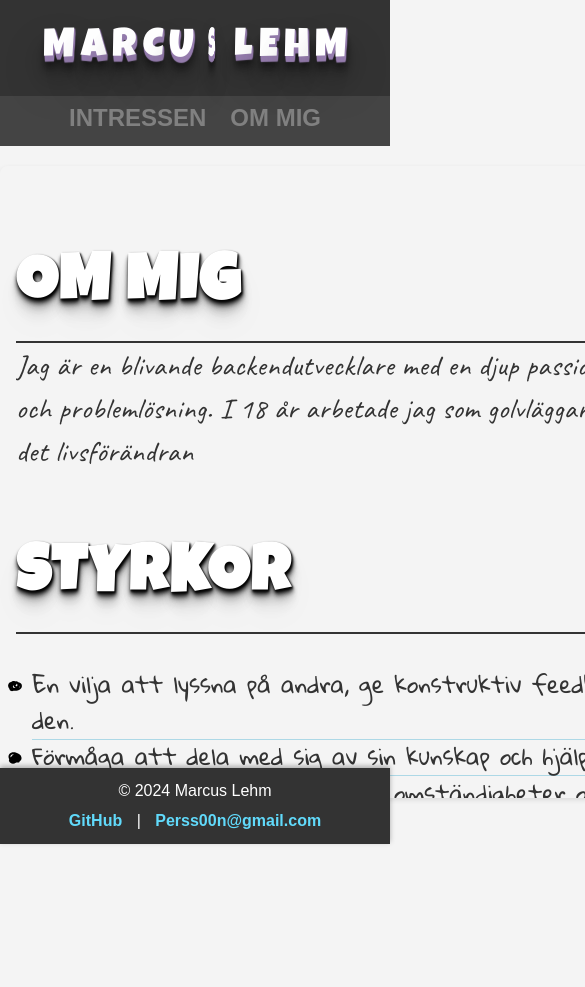
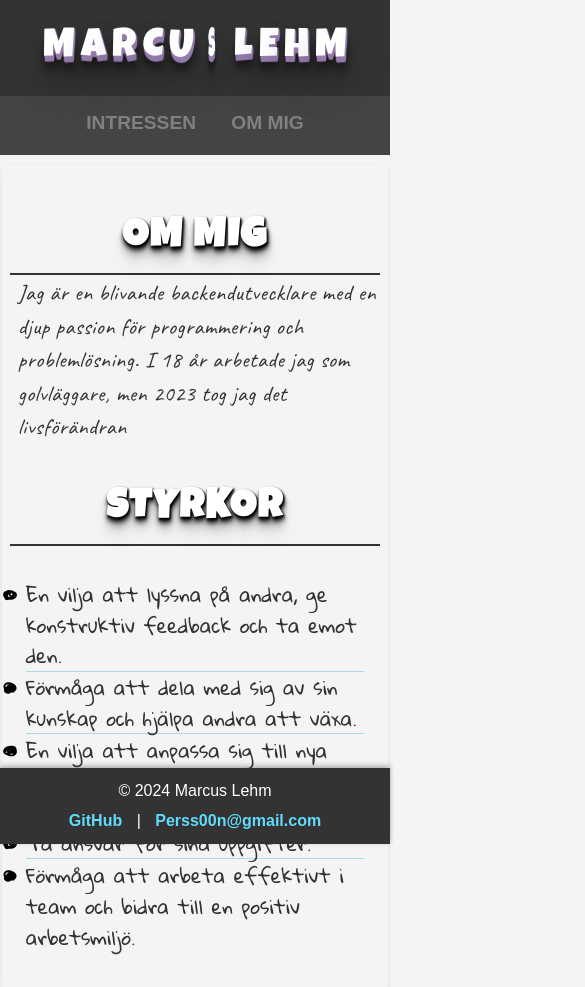
Before and after one commit to Perss00n/HTML-CSS-School-Project, a plain HTML site: page about.html in a window 390 px wide. Shown: the top 987 px of the page, 585 px wide, since content can reach past the window. Before the commit the page ends 844 px from the top, so only its background shows below. Drawn offline with Linux system fonts and the light colour scheme.

Commit message:
Justeringar och optimeringar för mindre skärmar

```diff
--- a/styles.css
+++ b/styles.css
@@ -48,6 +48,9 @@ nav {
   padding: 0;
   margin: 0;
   display: flex;
+  flex-direction: row;
+  justify-content: space-between;
+  align-items: center;
   font: bold 1.5rem sans-serif;
   text-transform: uppercase;
 }
@@ -294,3 +297,41 @@ section p, section ul {
     transform: rotateY(360deg)
   }
 }
+
+
+/* Justeringar för mindre skärmar */
+@media (max-width: 768px) {
+  main {
+      width: 95%;
+      margin: 10px auto;
+      padding: 0.5rem;
+      height: auto;
+      overflow-y: visible;
+  }
+
+      header h1 {
+      font-size: 2rem;
+  }
+
+  .navbar {
+      flex-direction: row;
+      justify-content: center;
+      gap: 1rem;
+      padding: 0.5rem;
+      font-size: 1.2rem;
+  }
+
+      .threeD-text {
+      font-size: 2.5rem;
+      text-align: center;
+  }
+
+      .text-about-me {
+      font-size: 1.4em;
+      padding: 0 0.5rem;
+  }
+
+      .hobbieslist {
+      font-size: 1.2rem;
+  }
+}
```
Lines whose indentation alone changed are shown as unchanged.
